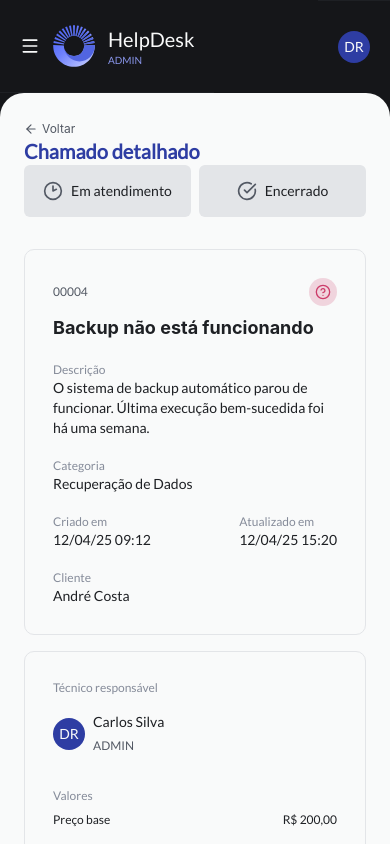
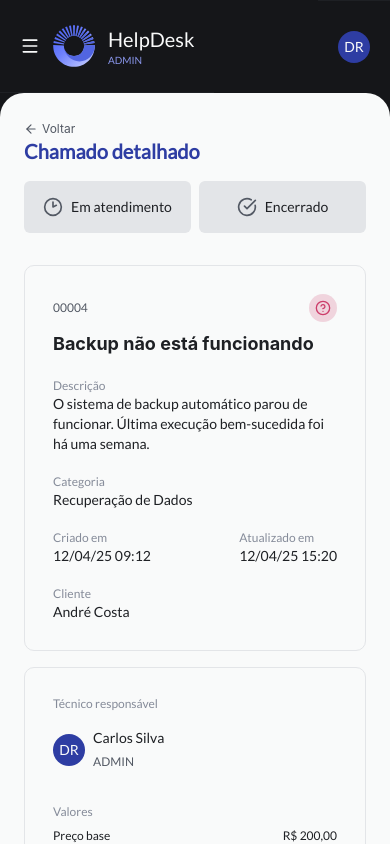
Before and after one commit to demisrusso9/help-desk, a React (Vite) app: page /admin/tickets/details/1 in a window 390 px wide. Shown: the top 844 px of the page. Built offline with nearby package versions, Linux system fonts and the light colour scheme.

Commit message:
fix: add margin-top in mobile

```diff
--- a/src/pages/admin/ticket-details.tsx
+++ b/src/pages/admin/ticket-details.tsx
@@ -23,7 +23,7 @@ export function TicketDetails() {
 					</h1>
 				</div>
 
-				<div className="flex w-full gap-2">
+				<div className="mt-4 flex w-full gap-2 sm:mt-0">
 					<Button variant="secondary" title="Em atendimento" Icon={Clock2} />
 					<Button variant="secondary" title="Encerrado" Icon={CircleCheckBig} />
 				</div>
```
